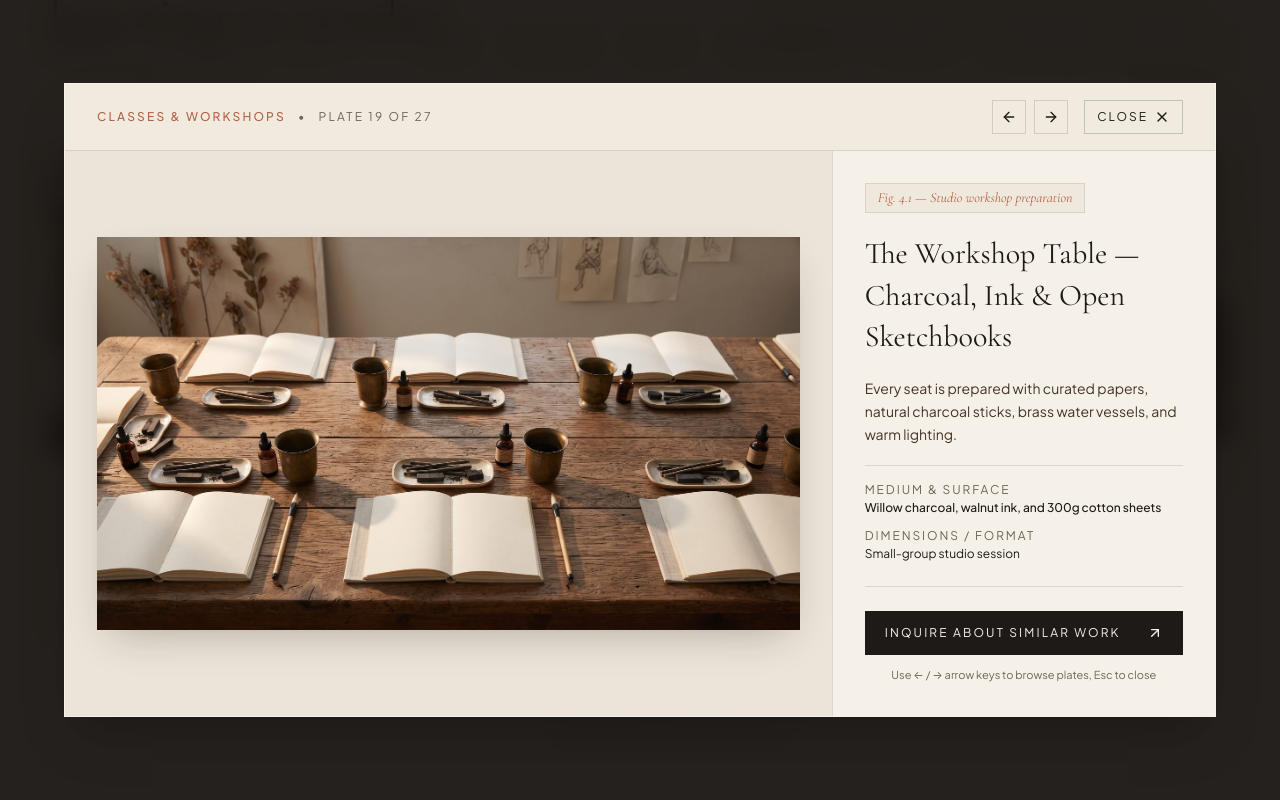
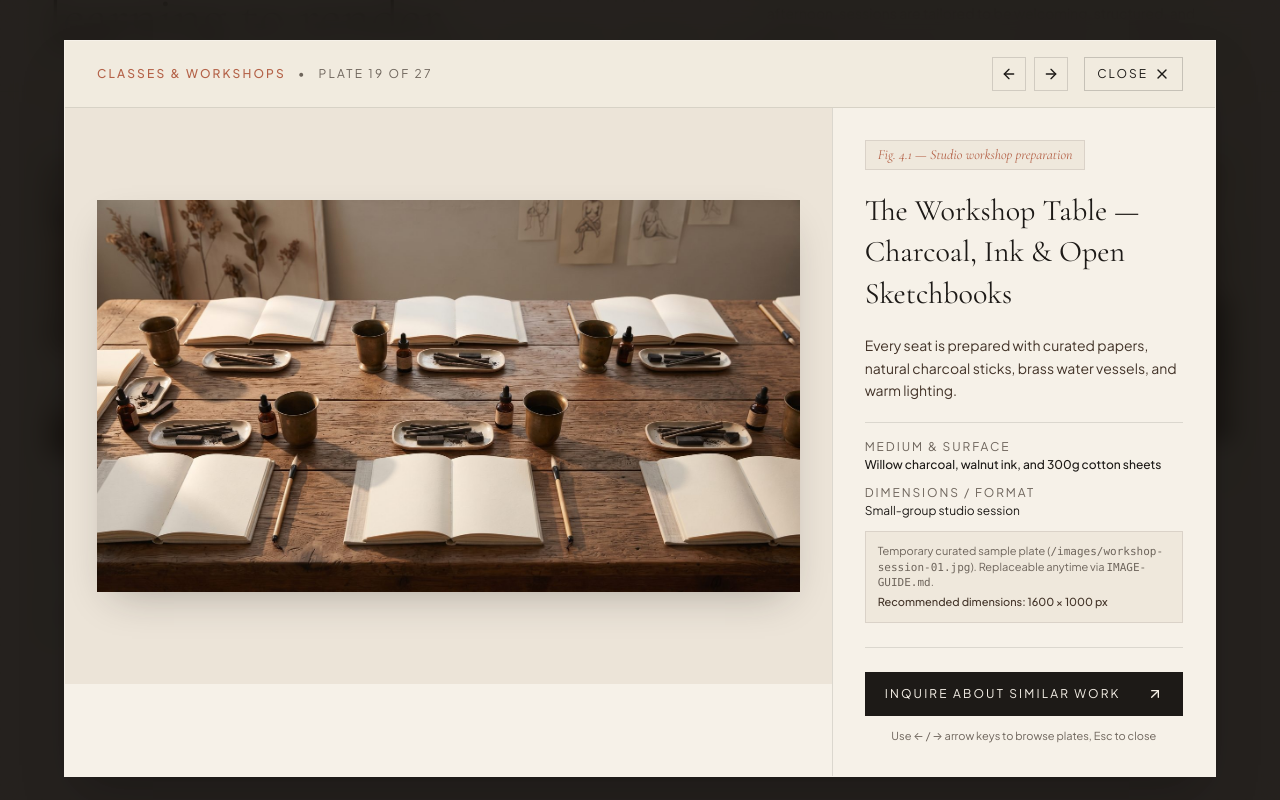
Before and after one commit to Distantman/inaru-arts, a Next.js app: page / in a window 1280 px wide. Both pictures are taken after a click on the button 285 px from the left and 9583 px from the top of the page. Shown: the part 9183-9983 px from the top of the page. Built offline with nearby package versions, Linux system fonts and the light colour scheme.

Commit message:
Restore sample plate path and recommended pixel dimensions in LightboxModal

```diff
--- a/components/LightboxModal.tsx
+++ b/components/LightboxModal.tsx
@@ -191,6 +191,18 @@ export function LightboxModal({
                         </dd>
                       </div>
                     )}
+
+                    <div className="bg-[#EFE8DC] p-3 border border-[#1D1A17]/10 text-[11px] text-[#6E655C] space-y-1">
+                      <div>
+                        Temporary curated sample plate (
+                        <code>{artwork.image}</code>). Replaceable anytime via{" "}
+                        <code>IMAGE-GUIDE.md</code>.
+                      </div>
+                      <div className="text-[#433429] font-medium">
+                        Recommended dimensions: {artwork.width} ×{" "}
+                        {artwork.height} px
+                      </div>
+                    </div>
                   </dl>
                 </div>
 
```
